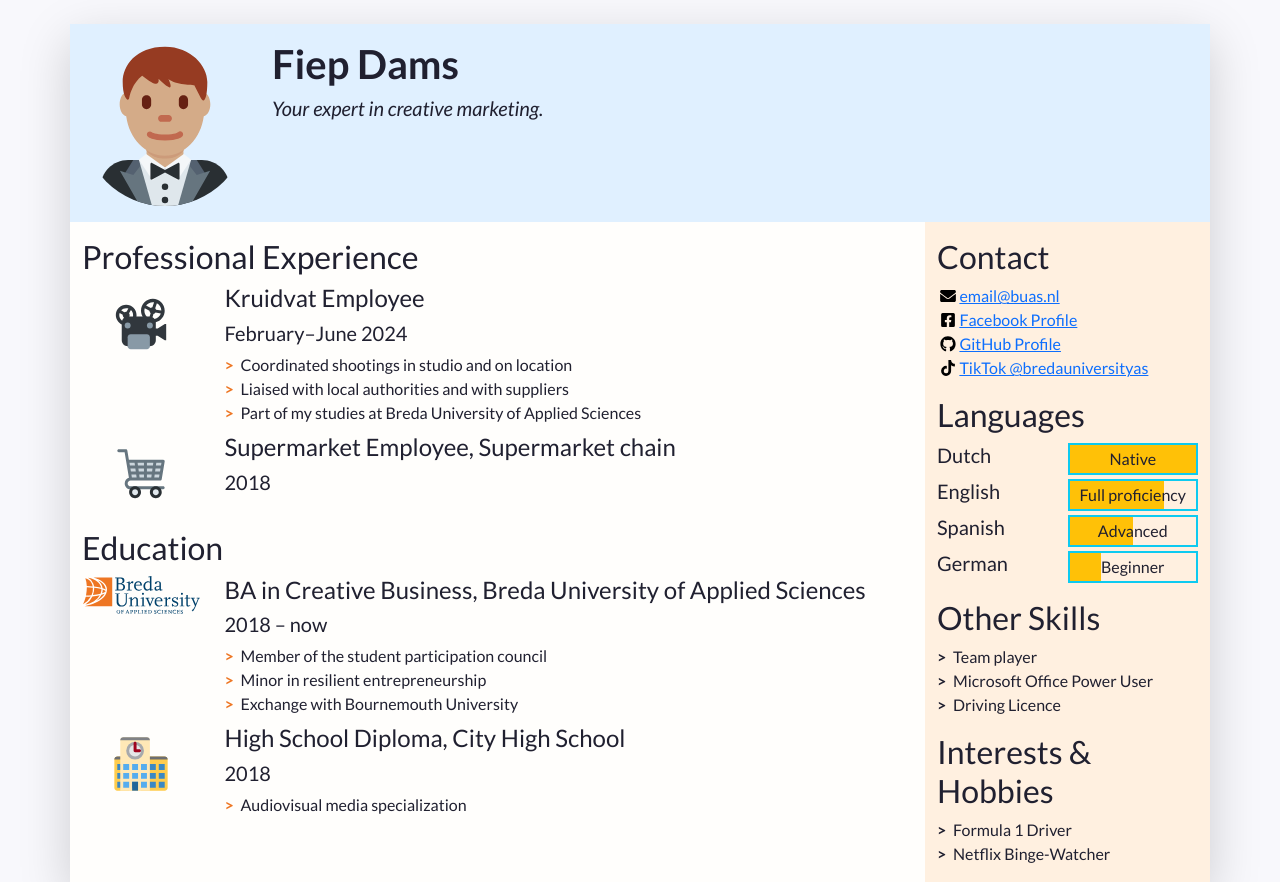
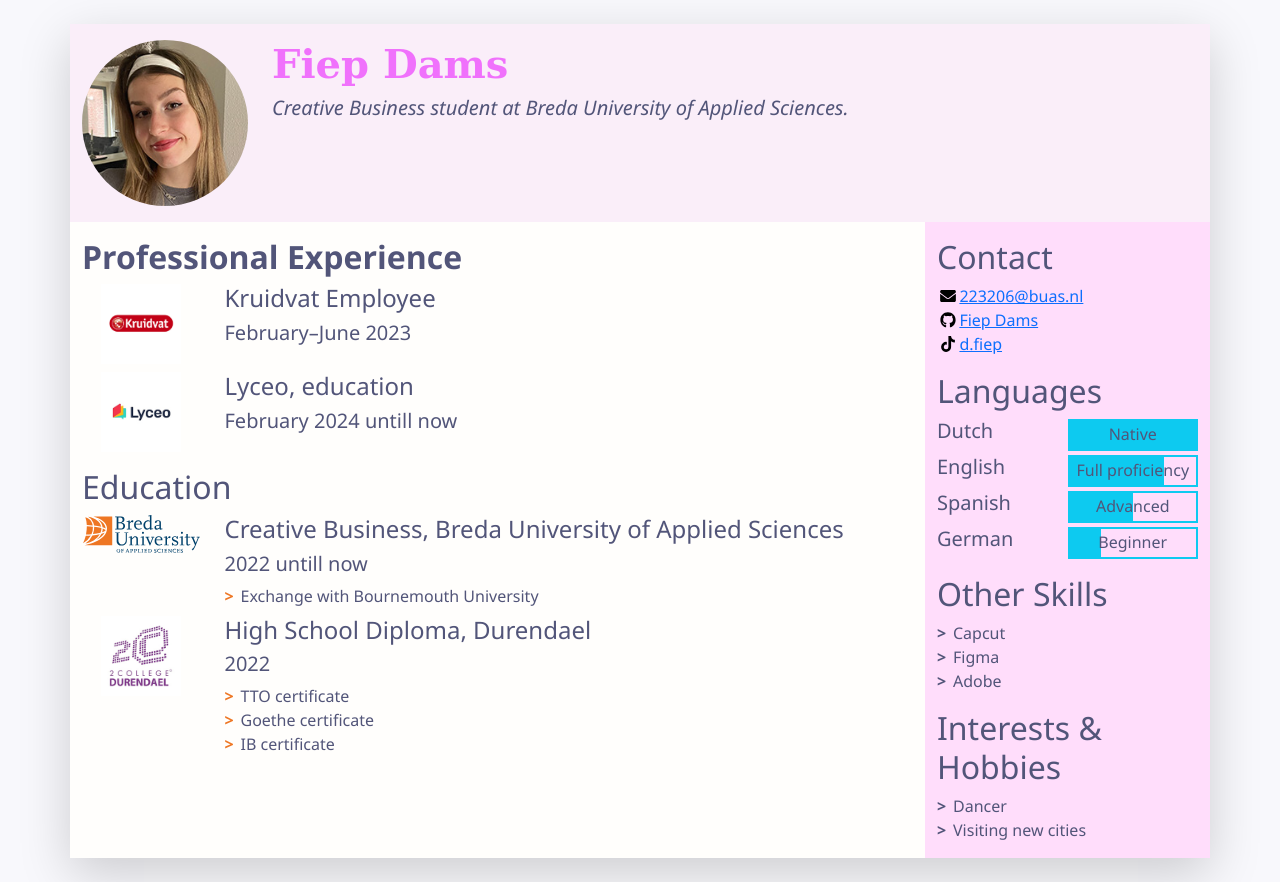
Before and after one commit to FiepDams/PRJ4-2324-class2-223206-CV, a plain HTML site: page index.html in a window 1280 px wide. Shown: the top 882 px of the page. Drawn offline with nearby package versions, Linux system fonts and the light colour scheme.

Commit message:
changed background and fonts
changed in a different color and font

```diff
--- a/css/styles.css
+++ b/css/styles.css
@@ -6,15 +6,17 @@
 /* Styles for the body */
 
 body {
-	font-family: Lato, "Open Sans", Roboto, "Segoe UI", "Helvetica Neue", Helvetica, Arial, sans-serif;
-	color: #202030;
-	background-color: #f8f8fc;
+    font-family: Segoe, "Segoe UI", "DejaVu Sans", "Trebuchet MS", Verdana, sans-serif;
+    color: #525579;
+    background-color: #f8f8fc;
 }
 
 /* Styles for custom classes in the document. (There are more, try to find them out!) */
 
+
+
 .resume-header {
-    background-color: #e0f0ff;
+    background-color: #FAEEF9;
 }
 
 .resume-main {
@@ -22,7 +24,7 @@ body {
 }
 
 .resume-aside {
-	background-color: #fff0e0;
+    background-color: #FFDDFB;
 }
 
 /* Styles for lists in the document */
@@ -49,3 +51,8 @@ body {
 	height: 1em;
 	flex-basis: 1.4em;
 }
+
+.pinkpink{
+    color: #F071FC;
+    font-family: Constantia, "Lucida Bright", "DejaVu Serif", Georgia, serif;
+}
--- a/index.html
+++ b/index.html
@@ -13,8 +13,8 @@
 
     <!-- Links to our additional CSS styles -->
     <link rel="stylesheet" href="css/styles.css">
-
-    <title>Firstname Lastname's Resumé</title>
+    <link href="css/my first css.css" rel="stylesheet" type="text/css">
+<title>Fiep Dams Resumé</title>
   </head>
   <!-- End of the head -->
 
@@ -43,14 +43,14 @@
             "w-100" makes sure the image takes the full width of the column it's in
             "rounded-circle" cuts a circle around the image
           -->
-          <img class="w-100 rounded-circle my-3" src="images/portrait.svg" alt="Portrait of Firstname Lastname" width="160">
+          <img class="w-100 rounded-circle my-3" src="images/profilepic.jpg" alt="Portrait of Firstname Lastname" width="160">
         </div>
         <!--
           A container to wrap around your name and tagline. Full-width at small size, then columns of increasing size.
         -->
         <div class="col-12 col-sm-8 col-md-9 col-lg-10 my-3 header-content">
-          <h1 class="fw-bolder">Fiep Dams</h1>
-          <h5 class="fst-italic tagline">Your expert in creative marketing.</h5>
+          <h1 class="fw-bolder pinkpink" > Fiep Dams</h1>
+          <h5 class="fst-italic tagline">Creative Business student at Breda University of Applied Sciences.</h5>
         </div>
       </header>
 
@@ -70,7 +70,7 @@
             <section> is yet another semantic element. The first one is for professional experience.
           -->
           <section class="my-3 biography-section">
-            <h2>Professional Experience</h2>
+            <h2><b>Professional Experience</b></h2>
             <!--
               Each list item (li) in the unordered list (ul) below will be one job.
               "list-unstyled" is a class that hides the bullet points of a list.
@@ -81,16 +81,14 @@
               <li class="biography-item row mb-2">
                 <!-- We're using a grid inside a grid so we can align logos and text -->
                 <div class="logo-container col-3 col-sm-2 col-md-3 col-lg-2">
-                  <img class="biography-logo mw-100 d-block mx-auto" src="images/employers/projector.svg" alt="Company logo" width="80">
+                  <img class="biography-logo mw-100 d-block mx-auto" src="images/kruidvatlogo.jpg" alt="Company logo" width="80">
                 </div>
                 <div class="biography-contents col-9 col-sm-10 col-md-9 col-lg-10">
                   <h4>Kruidvat Employee</h4>
-                  <h5>February&ndash;June 2024</h5>
+                  <h5>February&ndash;June 2023</h5>
                   <!-- Use the list below to talk about your achievements -->
                   <ul class="biography-details list-unstyled">
-                    <li>Coordinated shootings in studio and on location</li>
-                    <li>Liaised with local authorities and with suppliers</li>
-                    <li>Part of my studies at Breda University of Applied Sciences</li>
+
                   </ul>
                 </div>
               </li>
@@ -99,11 +97,11 @@
               <li class="biography-item row mb-2">
                 <div class="logo-container col-3 col-sm-2 col-md-3 col-lg-2">
                 <!-- We're using a grid inside a grid so we can align logos and text -->
-                  <img class="biography-logo mw-100 d-block mx-auto" src="images/employers/trolley.svg" alt="Company logo" width="80">
+                  <img class="biography-logo mw-100 d-block mx-auto" src="images/lyceologo.jpg" alt="Company logo" width="80">
                 </div>
                 <div class="biography-contents col-9 col-sm-10 col-md-9 col-lg-10">
-                  <h4>Supermarket Employee, Supermarket chain</h4>
-                  <h5>2018</h5>
+                  <h4>Lyceo, education</h4>
+                  <h5>February 2024 untill now </h5>
                   <!-- This entry doesn't have a list of achievements, but you can copy-paste the one from above -->
                 </div>
               </li>
@@ -114,7 +112,7 @@
           <!-- We're done with jobs, let's move on to schools -->
 
           <section class="my-3 biography-section">
-            <h2>Education</h2>
+            <h2> Education</h2>
             <ul class="biography-list list-unstyled">
 
               <!-- Top item in education. And by "top", I mean a Bachelor in Creative Business at BUas. -->
@@ -123,12 +121,12 @@
                   <img class="biography-logo mw-100 d-block mx-auto" src="images/schools/logo-buas.svg" alt="School logo" width="120">
                 </div>
                 <div class="biography-contents col-9 col-sm-10 col-md-9 col-lg-10">
-                  <h4>BA in Creative Business, Breda University of Applied Sciences</h4>
-                  <h5>2018&nbsp;&ndash;&nbsp;now</h5>
+                  <h4>Creative Business, Breda University of Applied Sciences</h4>
+                  <h5>2022 untill now</h5>
                   <!-- Use the list below to talk about minors, exchanges, extra-curricular activities. -->
                   <ul class="biography-details list-unstyled">
-                    <li>Member of the student participation council</li>
-                    <li>Minor in resilient entrepreneurship</li>
+
+
                     <li>Exchange with Bournemouth University</li>
                   </ul>
                 </div>
@@ -137,13 +135,15 @@
               <!-- 2nd item in education -->
               <li class="biography-item row mb-2">
                 <div class="logo-container col-3 col-sm-2 col-md-3 col-lg-2">
-                  <img class="biography-logo mw-100 d-block mx-auto" src="images/schools/school.svg" alt="School logo" width="80">
+                  <img class="biography-logo mw-100 d-block mx-auto" src="images/durendaellogo.jpg" alt="School logo" width="80">
                 </div>
                 <div class="biography-contents col-9 col-sm-10 col-md-9 col-lg-10">
-                  <h4>High School Diploma, City High School</h4>
-                  <h5>2018</h5>
+                  <h4>High School Diploma, Durendael</h4>
+                  <h5>2022</h5>
                   <ul class="biography-details list-unstyled">
-                    <li>Audiovisual media specialization</li>
+                    <li>TTO certificate</li>
+					   <li>Goethe certificate</li>
+					   <li>IB certificate</li>
                   </ul>
                 </div>
               </li>
@@ -172,27 +172,24 @@
             -->
             <ul class="contact-list list-unstyled">
               <li class="contact-item">
-                <a class="d-flex align-items-center" href="mailto:email@buas.nl" target="_blank">
+                <a class="d-flex align-items-center" href="mailto:223206@buas.nl" target="_blank">
                   <img class="contact-icon" src="images/icons/envelope.svg" alt="Email">
-                  email@buas.nl
+                  223206@buas.nl
                 </a>
               </li>
               <li class="contact-item">
-                <a class="d-flex align-items-center" href="https://facebook.com/" target="_blank">
-                  <img class="contact-icon" src="images/icons/facebook.svg" alt="Facebook">
-                  Facebook Profile
+
+              </li>
+              <li class="contact-item">
+                <a class="d-flex align-items-center" href="https://github.com/FiepDams" target="_blank">
+                  <img class="contact-icon" src="images/icons/github.svg" alt="LinkedIn">
+                  Fiep Dams
                 </a>
               </li>
               <li class="contact-item">
-                <a class="d-flex align-items-center" href="https://github.com/" target="_blank">
-                  <img class="contact-icon" src="images/icons/github.svg" alt="LinkedIn">
-                  GitHub Profile
-                </a>
-              </li>
-              <li class="contact-item">
-                <a class="d-flex align-items-center" href="https://www.tiktok.com/@bredauniversityas" target="_blank">
+                <a class="d-flex align-items-center" href="https://www.tiktok.com/@dfiep" target="_blank">
                   <img class="contact-icon" src="images/icons/tiktok.svg" alt="Mobile Phone">
-                  TikTok @bredauniversityas
+                  d.fiep
                 </a>
               </li>
             </ul>
@@ -208,7 +205,7 @@
                 <h5 class="language-name w-50">Dutch</h5>
                 <div class="language-level w-50 border border-info border-2 position-relative">
                   <!-- The div below is a progress bar. Choose between w-25, w-50, w-75 and w-100 to show your level of fluency -->
-                  <div class="language-progress position-absolute bg-warning h-100 w-100"></div>
+                  <div class="language-progress position-absolute bg-info h-100 w-100"></div>
                   <h6 class="position-absolute w-100 text-center top-0 py-1">Native</h6>
                 </div>
               </li>
@@ -216,7 +213,7 @@
                 <h5 class="language-name w-50">English</h5>
                 <div class="language-level w-50 border border-info border-2 position-relative">
                   <!-- The div below is a progress bar. Choose between w-25, w-50, w-75 and w-100 to show your level of fluency -->
-                  <div class="language-progress position-absolute bg-warning h-100 w-75"></div>
+                  <div class="language-progress position-absolute bg-info h-100 w-75"></div>
                   <h6 class="position-absolute w-100 text-center top-0 py-1">Full proficiency</h6>
                 </div>
               </li>
@@ -224,7 +221,7 @@
                 <h5 class="language-name w-50">Spanish</h5>
                 <div class="language-level w-50 border border-info border-2 position-relative">
                   <!-- The div below is a progress bar. Choose between w-25, w-50, w-75 and w-100 to show your level of fluency -->
-                  <div class="language-progress position-absolute bg-warning h-100 w-50"></div>
+                  <div class="language-progress position-absolute bg-info h-100 w-50"></div>
                   <h6 class="position-absolute w-100 text-center top-0 py-1">Advanced</h6>
                 </div>
               </li>
@@ -232,7 +229,7 @@
                 <h5 class="language-name w-50">German</h5>
                 <div class="language-level w-50 border border-info border-2 position-relative">
                   <!-- The div below is a progress bar. Choose between w-25, w-50, w-75 and w-100 to show your level of fluency -->
-                  <div class="language-progress position-absolute bg-warning h-100 w-25"></div>
+                  <div class="language-progress position-absolute bg-info h-100 w-25"></div>
                   <h6 class="position-absolute w-100 text-center top-0 py-1">Beginner</h6>
                 </div>
               </li>
@@ -244,9 +241,9 @@
           <section class="my-3 aside-section">
             <h2>Other Skills</h2>
             <ul class="skill-list list-unstyled">
-              <li class="skill-item">Team player</li>
-              <li class="skill-item">Microsoft Office Power User</li>
-              <li class="skill-item">Driving Licence</li>
+              <li class="skill-item">Capcut</li>
+              <li class="skill-item">Figma</li>
+              <li class="skill-item">Adobe</li>
             </ul>
           </section>
 
@@ -255,8 +252,8 @@
           <section class="my-3 aside-section">
             <h2>Interests &amp; Hobbies</h2>
             <ul class="skill-list list-unstyled">
-              <li class="skill-item">Formula 1 Driver</li>
-              <li class="skill-item">Netflix Binge-Watcher</li>
+              <li class="skill-item">Dancer</li>
+              <li class="skill-item">Visiting new cities</li>
             </ul>
           </section>
 
```
Also changed, not shown: bootstrap.html (added, +30 -0 lines), css/my first css.css (added, +44 -0 lines), pag1.html (+17 -2 lines), pag2.html (added, +13 -0 lines), testfile.html (added, +10 -0 lines), images/boy1.jpg (added), images/durendaellogo.jpg (added), images/girl1.jpg (added), images/girl2.jpg (added), images/header.jpg (added), images/kruidvatlogo.jpg (added), images/lyceologo.jpg (added), images/profilepic.jpg (added).
